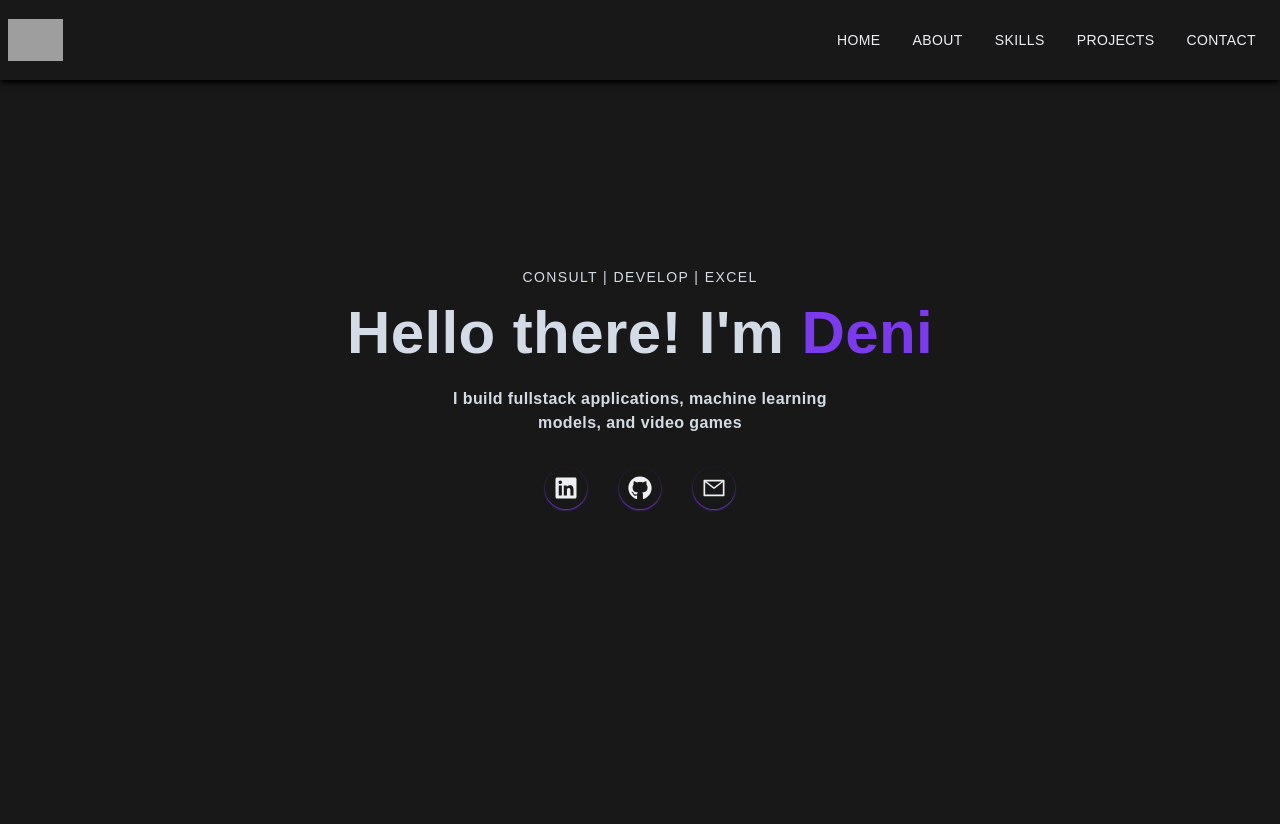
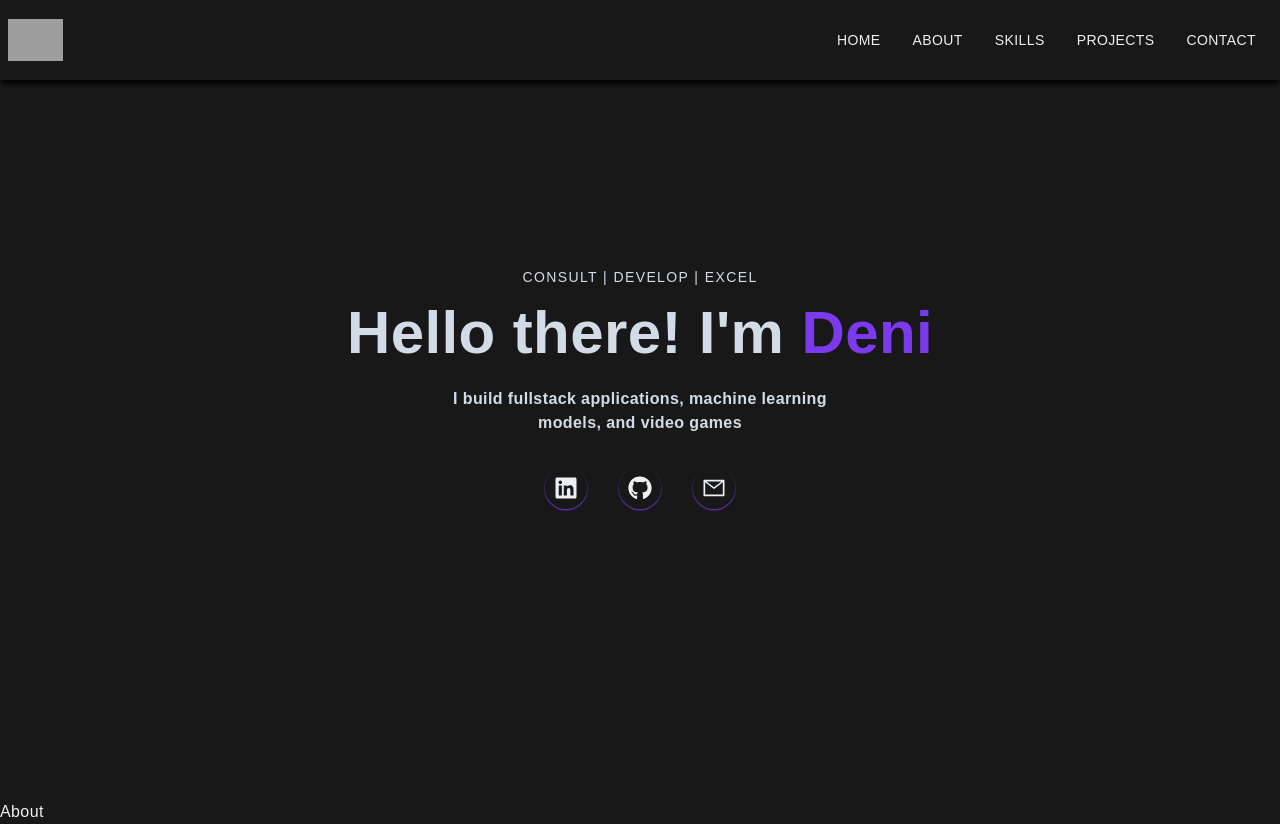
Before and after one commit to d3h1/Portfolio-V2, a Next.js app in the folder portfolio-v2/: page / in a window 1280 px wide. Before the commit the page ends 800 px from the top, so only its background shows below. Built offline with nearby package versions, Linux system fonts and the light colour scheme; grey boxes are pictures that could not be loaded.

Commit message:
making the about page

```diff
--- a/portfolio-v2/app/(site)/page.jsx
+++ b/portfolio-v2/app/(site)/page.jsx
@@ -1,3 +1,4 @@
+import About from "../components/About";
 import Main from "../components/Main";
 import Navbar from "../components/Navbar";
 
@@ -6,6 +7,7 @@
     <div>
       <Navbar/>
       <Main />
+      <About />
     </div>
   )
 }
--- /dev/null
+++ b/portfolio-v2/app/components/About.jsx
@@ -0,0 +1,9 @@
+import React from 'react'
+
+const About = () => {
+  return (
+    <div>About</div>
+  )
+}
+
+export default About
--- a/portfolio-v2/app/globals.css
+++ b/portfolio-v2/app/globals.css
@@ -40,7 +40,7 @@
     @apply absolute top-5 left-2 ease-in-expo duration-300 text-gray-light text-lg;
   }
   .logo-button {
-    @apply relative flex items-center rounded-md overflow-hidden gap-x-4  hover:scale-105 transition;
+    @apply relative flex items-center rounded-md overflow-hidden gap-x-4 hover:scale-105 transition;
   }
 
   /* Body Features */
```
